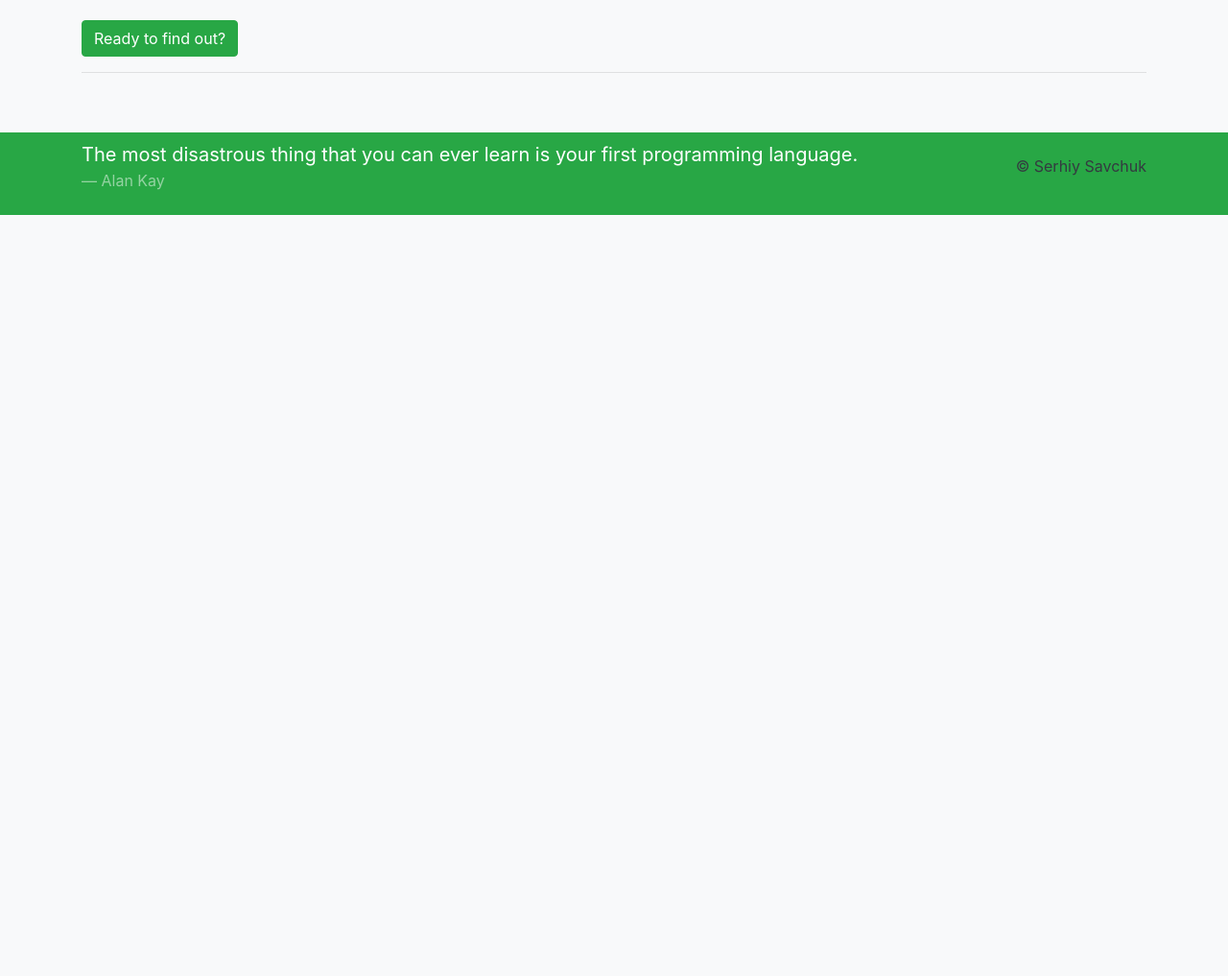
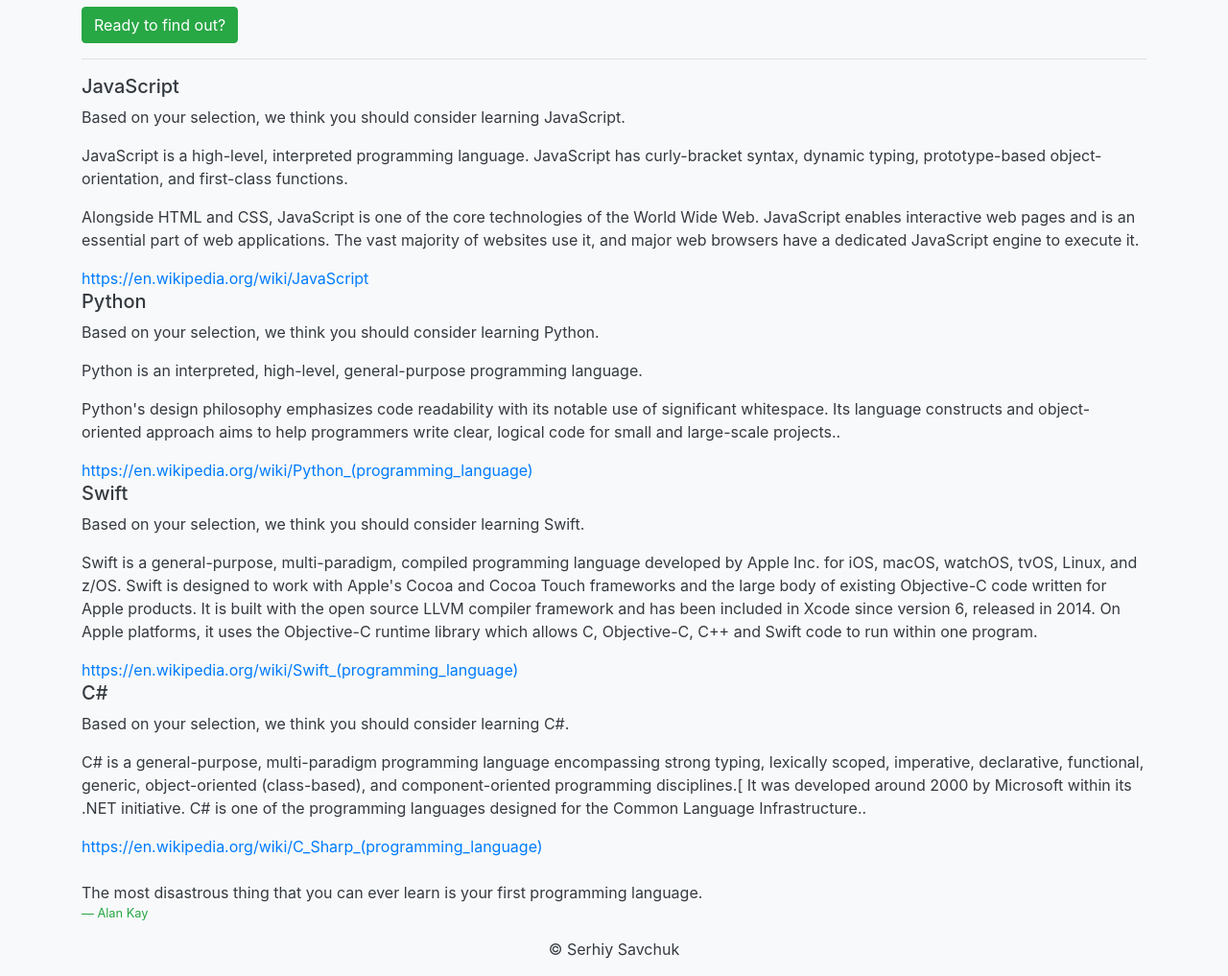
Before and after one commit to svsavchuk/suggester, a plain HTML site: page index.html in a window 1280 px wide. Shown: the part 576-1593 px from the top of the page at 96% size. Before the commit the page ends 800 px from the top, so only its background shows below. Drawn offline with nearby package versions, Linux system fonts and the light colour scheme.

Commit message:
Add  paragraphs about languages, modify header and footer.

```diff
--- a/index.html
+++ b/index.html
@@ -48,22 +48,23 @@
 </div>
 </nav> -->
 
-<nav class="navbar sticky-top navbar-light //bg-success// ">
+<nav class="navbar sticky-top navbar-light bg-success ">
   <div class="container">
     <a class="navbar-brand" href="#">Sticky top</a>
     <div>
       <!-- <div class="btn-group" role="toptoolbar" aria-label="Basic example"> -->
-      <button type="button" class="btn btn-primary">Language 1</button>
-      <button type="button" class="btn btn-info text-light ">Language 2</button>
-      <button type="button" class="btn btn-warning">Language 3</button>
+      <button type="button" class="btn btn-dark">JavaScript</button>
+      <button type="button" class="btn btn-dark ">Python</button>
+      <button type="button" class="btn btn-dark">Swift</button>
+      <button type="button" class="btn btn-dark">C#</button>
     </div>
   </nav>
 
   <div class="container">
     <br>
     <br>
-    <h1>Hello, aspiring programmer!</h1>
-    <h2>You're in right place.</h2>
+    <h1 class="text-primary">Hello, aspiring programmer!</h1>
+    <h5 class ="text-success">You're in right place.</h5>
     <p>Please make selections below to decide which language you should learn first.</p>
     <hr>
   </div>
@@ -119,23 +120,62 @@
     </form>
   </div>
 
-  <!-- <div class="container">
+  <div class="container">
+    <div class="language-description"
+      <div id="JavaScript"</p>
+        <h5>JavaScript</h5>
+        <p>Based on your selection, we think you should consider learning JavaScript.</p>
+        <p>JavaScript is a high-level, interpreted programming language. JavaScript has curly-bracket syntax, dynamic typing, prototype-based object-orientation, and first-class functions.</p>
+        <p>Alongside HTML and CSS, JavaScript is one of the core technologies of the World Wide Web. JavaScript enables interactive web pages and is an essential part of web applications. The vast majority of websites use it, and major web browsers have a dedicated JavaScript engine to execute it.</p>
+        <a href="https://en.wikipedia.org/wiki/JavaScript" target="_blank">https://en.wikipedia.org/wiki/JavaScript</a>
+      </div>
+
+      <div id="Python">
+        <h5>Python</h5>
+        <p>Based on your selection, we think you should consider learning Python.</p>
+        <p>Python is an interpreted, high-level, general-purpose programming language.</p>
+        <p>Python's design philosophy emphasizes code readability with its notable use of significant whitespace. Its language constructs and object-oriented approach aims to help programmers write clear, logical code for small and large-scale projects..</p>
+        <a href="https://en.wikipedia.org/wiki/Python_(programming_language)" target="_blank">https://en.wikipedia.org/wiki/Python_(programming_language)</a>
+      </div>
+
+      <div id="Swift">
+        <h5>Swift</h5>
+        <p>Based on your selection, we think you should consider learning Swift.</p>
+        <p>Swift is a general-purpose, multi-paradigm, compiled programming language developed by Apple Inc. for iOS, macOS, watchOS, tvOS, Linux, and z/OS. Swift is designed to work with Apple's Cocoa and Cocoa Touch frameworks and the large body of existing Objective-C code written for Apple products. It is built with the open source LLVM compiler framework and has been included in Xcode since version 6, released in 2014. On Apple platforms, it uses the Objective-C runtime library which allows C, Objective-C, C++ and Swift code to run within one program.</p>
+        <a href="https://en.wikipedia.org/wiki/Swift_(programming_language)" target="_blank">https://en.wikipedia.org/wiki/Swift_(programming_language)</a
+      </div>
+
+      <div id="C#">
+        <h5>C#</h5>
+        <p>Based on your selection, we think you should consider learning C#.</p>
+        <p>C# is a general-purpose, multi-paradigm programming language encompassing strong typing, lexically scoped, imperative, declarative, functional, generic, object-oriented (class-based), and component-oriented programming disciplines.[ It was developed around 2000 by Microsoft within its .NET initiative. C# is one of the programming languages designed for the Common Language Infrastructure..</p>
+        <a href="https://en.wikipedia.org/wiki/C_Sharp_(programming_language)" target="_blank">https://en.wikipedia.org/wiki/C_Sharp_(programming_language)</a>
+      </div>
+    </div>
+  </div>
+
+  <div class="container">
+    <br>
     <blockquote class="blockquotetext-muted">
       <p class="mb-0">The most disastrous thing that you can ever learn is your first programming language.</p>
       <footer class="blockquote-footer text-success"">Alan Kay</footer>
     </blockquote>
-</div> -->
+  </div>
 
-<nav class="navbar fixed-bottom navbar-light bg-success">
+  <!-- <nav class="navbar fixed-bottom navbar-light bg-success">
     <div class="container">
-    <!-- <a class="navbar-brand" href="#">Brand Name</a> -->
+      <a class="navbar-brand" href="#">Brand Name</a>
       <blockquote class="blockquote text-white">
         <p class="mb-0">The most disastrous thing that you can ever learn is your first programming language.</p>
         <footer class="blockquote-footer text-white-50">Alan Kay</footer>
       </blockquote>
       <p>© Serhiy Savchuk</p>
     </div>
-</nav>
+  </nav> -->
+
+  <div class="container text-center">
+    <p>© Serhiy Savchuk</p>
+  </div>
 
 </body>
 </html>
```
Lines whose indentation alone changed are shown as unchanged.
